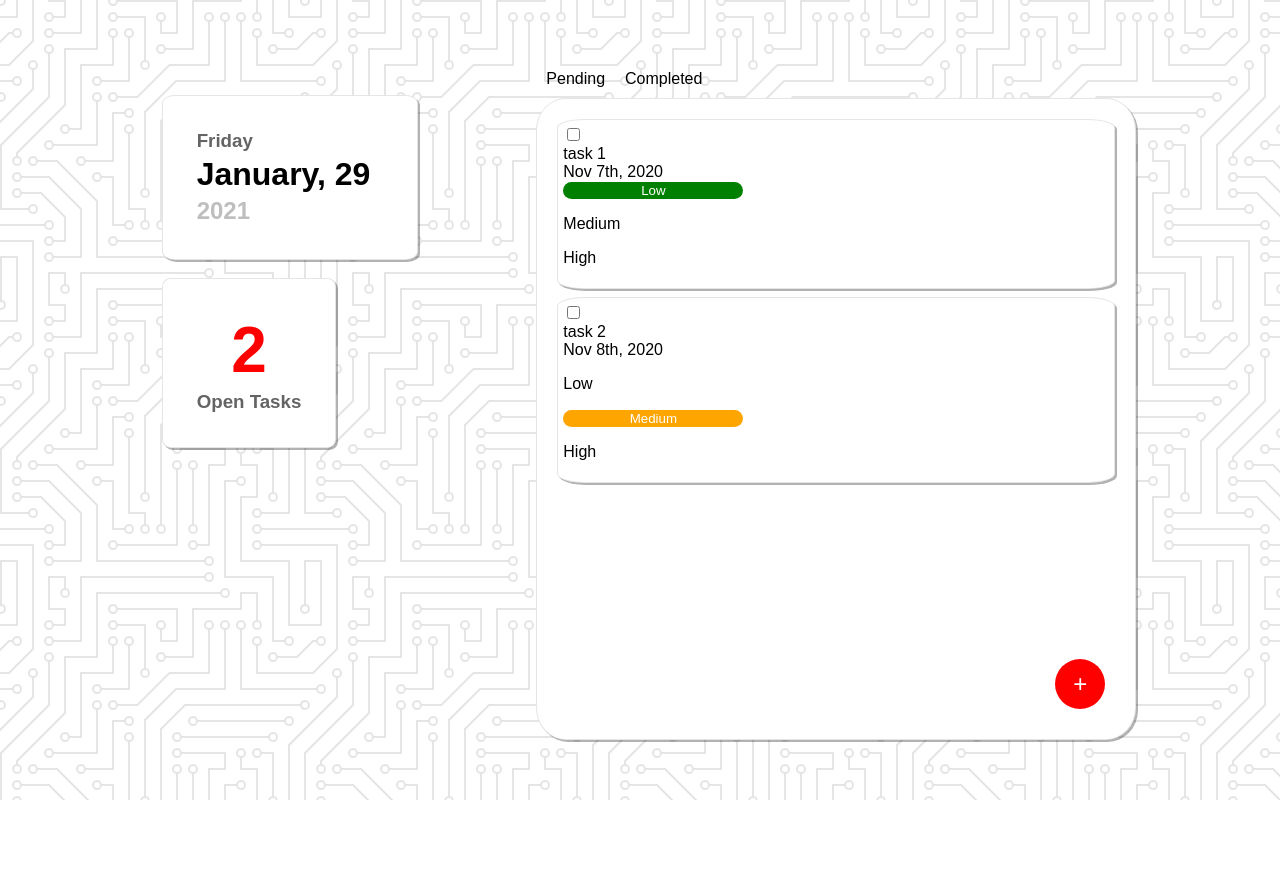
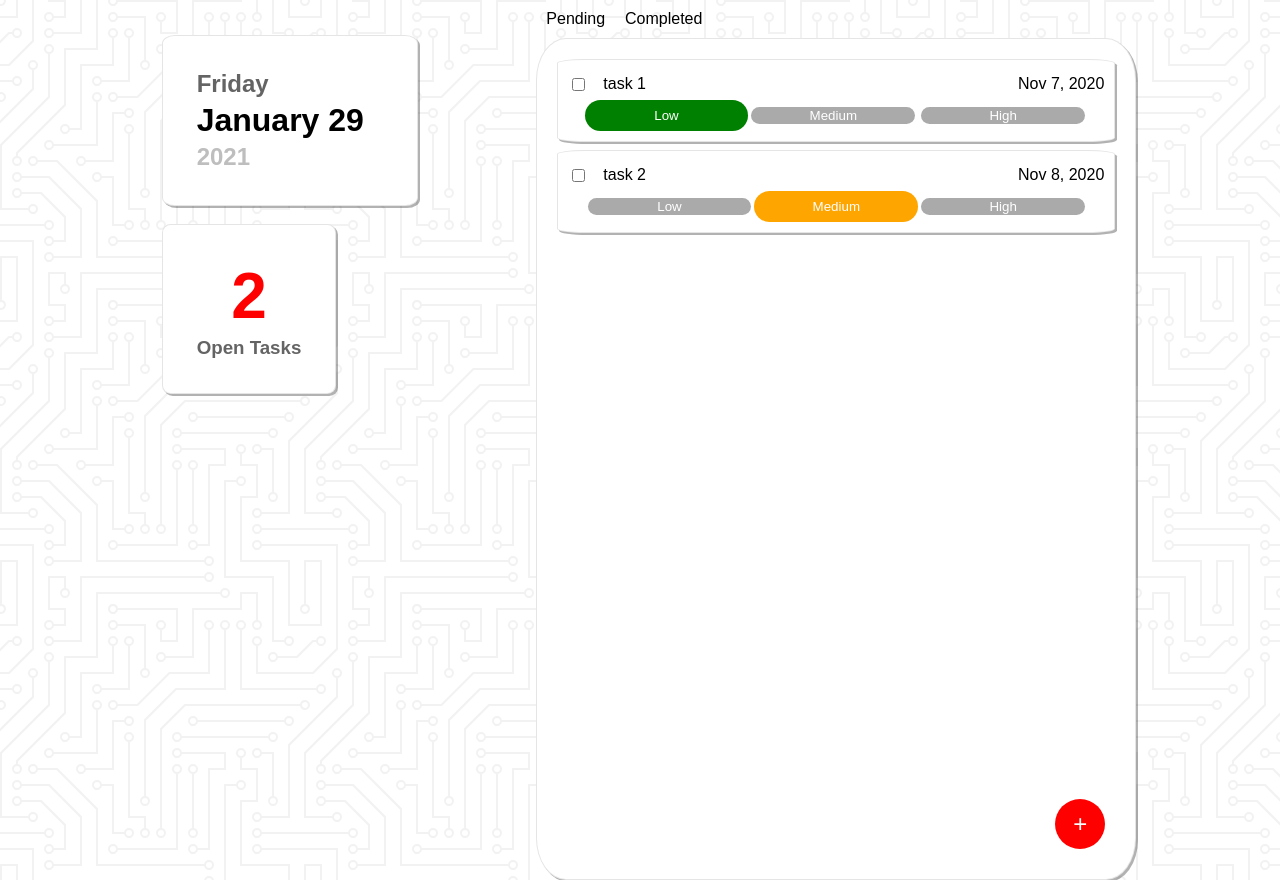
Before and after one commit to ryuuohlee/Creative-Softwares-Challenge, a React (Create React App) app in the folder to-do/: page / in a window 1280 px wide. Before the commit the page ends 800 px from the top, so only its background shows below. Built offline with nearby package versions, Linux system fonts and the light colour scheme.

Commit message:
Feature: styled task cards

```diff
--- a/to-do/src/components/CurrentDate/CurrentDate.js
+++ b/to-do/src/components/CurrentDate/CurrentDate.js
@@ -32,7 +32,7 @@ const CurrentDate = (props) => {
            : (date[1] === 'Nov' ? 'November'
            : (date[1] === 'Dec' ? 'December'
            : date[1]
-           )))))))))))}, {date[2]}
+           )))))))))))} {date[2]}
         </Date>
         <Year className="year">
           {date[3]}
--- a/to-do/src/components/CurrentDate/CurrentDateStyle.js
+++ b/to-do/src/components/CurrentDate/CurrentDateStyle.js
@@ -25,7 +25,7 @@ export const DateContainer = styled.div`
 
 `;
 
-export const Day = styled.h3`
+export const Day = styled.h2`
   margin: 2px;
   color: rgb(100,100,100);
   @media (max-width: 411px) {
--- a/to-do/src/components/Task/Task.js
+++ b/to-do/src/components/Task/Task.js
@@ -1,50 +1,70 @@
-import React from 'react';
-import { TaskContainer, Low, Medium, High } from './TaskStyle.js';
+import React, { useState } from 'react';
+import { TaskContainer, Low, Medium, High, Stats, Priority, ProgressName, Label, PriorityStates, NotSelected } from './TaskStyle.js';
 
 const Task = (props) => {
-  const { date, priority, status, task } = props;
+  const { date, priority, status, task, tasks, setTasks } = props;
+  //const [progress, setProgress] = useState(status)
+  const [job, setJob] = useState({
+    date: date,
+    priority: priority,
+    status: status,
+    task: task
+  })
+
     return (
       <TaskContainer className="Tasks">
-        <div className="stats">
+        <Stats className="stats">
+          <ProgressName className="progressName">
             <div className="classState">
+              { status === false ?
                 <input
                   type="checkbox"
+                  value={status}
+                  // onChange={handleProgress}
                 />
+                :
+                <input
+                  type="checkbox"
+                  value={task.status}
+                  // onChange={handleProgress}
+                  defaultChecked
+                />}
             </div>
-          <div className="classLabel">
+            <Label className="classLabel">
               {task}
-          </div>
+            </Label>
+          </ProgressName>
           <div className="classLabel">
             {date}
           </div>
-        </div>
-        <div>
+        </Stats>
+        <PriorityStates>
           {priority==='Low' ?
-            <div>
+            <Priority className="priority">
               <Low>Low</Low>
-              <p>Medium</p>
-              <p>High</p>
-            </div>
+              <NotSelected>Medium</NotSelected>
+              <NotSelected>High</NotSelected>
+            </Priority>
             : (priority==='Medium' ?
-            <div>
-              <p>Low</p>
+            <Priority className="priority">
+              <NotSelected>Low</NotSelected>
               <Medium>Medium</Medium>
-              <p>High</p>
-            </div>
+              <NotSelected>High</NotSelected>
+            </Priority>
             : (priority==='High'?
-            <div>
-              <p>Low</p>
-              <p>Medium</p>
+            <Priority className="priority">
+              <NotSelected>Low</NotSelected>
+              <NotSelected>Medium</NotSelected>
               <High>High</High>
-            </div>
+            </Priority>
             :
-            <div>
-              <p>Low</p>
-              <p>Medium</p>
-              <p>High</p>
-            </div>
+            <Priority className="priority">
+              <NotSelected>Low</NotSelected>
+              <NotSelected>Medium</NotSelected>
+              <NotSelected>High</NotSelected>
+            </Priority>
              ))}
-        </div>
+        </PriorityStates>
       </TaskContainer>
     );
 }
--- a/to-do/src/components/Task/TaskStyle.js
+++ b/to-do/src/components/Task/TaskStyle.js
@@ -13,32 +13,72 @@ export const TaskContainer = styled.div`
 `;
 
 export const Stats = styled.div`
-  display: ;
+  display: flex;
+  justify-content: space-between;
+  margin-top: 10px;
+  margin-right: 5px;
+  margin-left: 5px;
+`;
+
+export const PriorityStates = styled.div`
+  right: 0px;
+`;
+
+export const Priority = styled.div`
+  display: flex;
+  justify-content: center;
+`;
+
+export const ProgressName = styled.div`
+  display: flex;
+`;
+
+export const Label = styled.div`
+  margin-left: 15px;
 `;
 
 export const Low = styled.button`
-  width: 33%;
+  width: 30%;
   color: white;
   background-color: green;
   text-aling: center;
   border-radius: 16px;
   border: 0px;
+  margin-top: 5px;
+  margin-bottom: 5px;
 `;
 
 export const Medium = styled.button`
-  width: 33%;
+  width: 30%;
   color: white;
   background-color: orange;
   text-aling: center;
   border-radius: 16px;
   border: 0px;
+  margin-top: 5px;
+  margin-bottom: 5px;
 `;
 
 export const High = styled.button`
-  width: 33%;
+  width: 30%;
   color: white;
   background-color: red;
   text-aling: center;
   border-radius: 16px;
   border: 0px;
+  margin-top: 5px;
+  margin-bottom: 5px;
 `;
+
+export const NotSelected = styled.button`
+  width: 30%;
+  color: white;
+  background-color: rgb(170,170,170);
+  text-aling: center;
+  border-radius: 16px;
+  border: 0px;
+  margin-top: 12px;
+  margin-left: 3px;
+  margin-right: 3px;
+  margin-bottom: 12px;
+`;
--- a/to-do/src/components/TaskList/TaskList.js
+++ b/to-do/src/components/TaskList/TaskList.js
@@ -2,12 +2,17 @@ import React, { useState } from 'react';
 import Task from '../Task/Task.js';
 import TaskModal from '../TaskModal/TaskModal.js';
 import Modal from 'react-modal';
-import { ListContainer, AddTask, Add } from './TaskListStyle.js';
+import { ListContainer, AddTask, Add, List } from './TaskListStyle.js';
 
 
 const TaskList = (props) => {
   const { tasks, view, setTasks } = props;
   const [modalIsOpen,setIsOpen] = useState(false);
+
+  //handle updating if completed or not
+  const handleUpdate = (status) => {
+
+  }
 
   //Modal functions
   function openModal() {
@@ -22,7 +27,7 @@ const TaskList = (props) => {
 
     return (
       <ListContainer className="listContainer">
-        <div className="list">
+        <List className="list">
           {tasks.map(task => {
             if(task.status !== view) return null;
             return <Task
@@ -30,10 +35,13 @@ const TaskList = (props) => {
                       priority={task.priority}
                       status={task.status}
                       task={task.task}
-                      key={task.task} />
+                      key={task.task}
+                      tasks={tasks}
+                      setTasks={setTasks}
+                       />
                     })
           }
-        </div>
+        </List>
         <AddTask className="addTask">
           <Add onClick={openModal}>+</Add>
         </AddTask>
--- a/to-do/src/components/TaskList/TaskListStyle.js
+++ b/to-do/src/components/TaskList/TaskListStyle.js
@@ -6,7 +6,7 @@ export const ListContainer = styled.div`
   border-radius: 5%;
   box-shadow: 2px 2px rgba(0, 0, 0, 0.3);
   height: auto;
-  min-height: 600px;
+  min-height: 800px;
   width: auto;
   min-width: 275px;
   padding: 1.25rem;
@@ -15,6 +15,9 @@ export const ListContainer = styled.div`
     height: 150px;
     min-height: 550px;
   }
+`;
+
+export const List = styled.div`;
 `;
 
 export const AddTask = styled.div`
--- a/to-do/src/container/App/App.js
+++ b/to-do/src/container/App/App.js
@@ -8,7 +8,7 @@ import { AppStyle, ControlContainer, FilterContainer, Filter } from './AppStyles
 const App = () => {
   const date = new Date();
   const dateParse = date.toString().split(' ');
-  const [taskList, setTasks] = useState([{task:'task 1', priority:'Low', date:'Nov 7th, 2020', status: false}, {task:'task 2', priority:'Medium', date:'Nov 8th, 2020', status: false}, {task:'task 3', priority:'High', date:'Nov 9th, 2020', status: true}])
+  const [taskList, setTasks] = useState([{task:'task 1', priority:'Low', date:'Nov 7, 2020', status: false}, {task:'task 2', priority:'Medium', date:'Nov 8, 2020', status: false}, {task:'task 3', priority:'High', date:'Nov 9, 2020', status: true}])
   const openTasks = taskList.filter(task => !task.status).length;
   const [listView, setListView] = useState(false);
 
```
Also changed, not shown: to-do/src/index.js (+1 -1 lines), 1 other file (tests, documents, lock files or other folders). Lines whose indentation alone changed are shown as unchanged.
